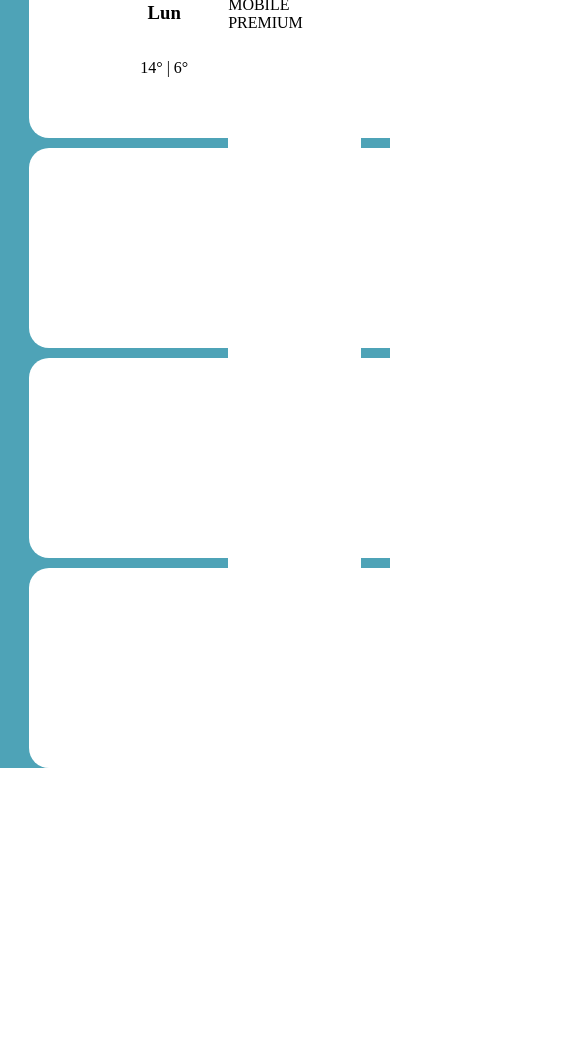
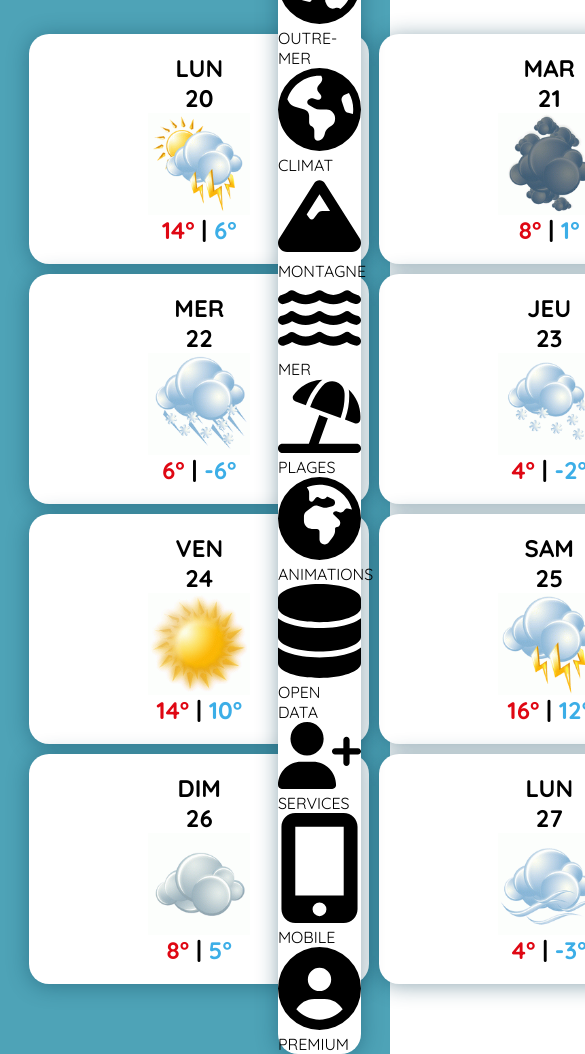
Before and after one commit to K-PPZ/365_Jours_De_Soleil, a website built with Vite: page index.html in a window 390 px wide. Shown: the part 377-1431 px from the top of the page, 585 px wide, since content can reach past the window. Before the commit the page ends 1145 px from the top, so only its background shows below. Built offline with nearby package versions, Linux system fonts and the light colour scheme; files whose address does not match are found by name.

Commit message:
meteo js

```diff
--- a/css/style.scss
+++ b/css/style.scss
@@ -17,6 +17,7 @@ $bg_color_main: #4EA3B7;
 
 * {
     box-sizing: border-box;
+    font-family: $police_default;
 }
 
 // NORMALISE //
@@ -107,6 +108,8 @@ $bg_color_main: #4EA3B7;
                     & h2 {
                         margin: 0 0 50px 0;
                         width: 100%;
+                        font-family: $police_default;
+                        font-size: 2rem;
                     }
 
                     & #articles_meteo {
@@ -121,12 +124,33 @@ $bg_color_main: #4EA3B7;
                     & article {
                         @include centrer();
                         background-color: white;
-                        width: 270px;
-                        height: 200px;
+                        width: 340px;
+                        height: 230px;
                         border-radius: 20px;
+                        box-shadow: 0 2px 21px 0px rgb(14 66 89 / 45%);
+
+                        & h3 {
+                            text-transform: uppercase;
+                            margin: 0;
+                            font-size: 1.5rem;
+                        }
 
                         & img {
-                            width: 100%;
+                            width: 30%;
+                        }
+
+                        & p {
+                            margin: 0;
+                            font-size: 1.5rem;
+                            font-weight: bold;
+
+                            & .best_num {
+                                color: #DF0713;
+                            }
+
+                            & .low_num {
+                                color: #3CAEE7;
+                            }
                         }
                     }
 
@@ -141,9 +165,11 @@ $bg_color_main: #4EA3B7;
                 }
 
                 & nav {
-                    width: 40%;
+                    width: 25%;
                     height: 100%;
                     background-color: white;
+                    border-radius: 20px;
+                    box-shadow: 0 2px 21px 0px rgb(14 66 89 / 45%);
 
                     & ul {
                         list-style: none;
--- a/index.html
+++ b/index.html
@@ -46,74 +46,66 @@
     <main>
       <div id="meteo_nav_secondaire">
         <section>
-          <h2 id="num_prevision">prevision à 8 jours</h2>
+          <h2 id="num_prevision">Prévision à 8 jours</h2>
 
           <div id="articles_meteo">
-            <article id="article_1">
-              <h3>Lun</h3>
-              <!-- <img src="img/img_meteo/chance-storm.png" alt="#"> -->
-              <p><span class="best_num">14°</span> | <span class="low_num">6°</span></p>
-            </article>
-
-            <article id="article_2"></article>
-
-            <article id="article_3"></article>
-
-            <article id="article_4"></article>
-
-            <article id="article_5"></article>
-
-            <article id="article_6"></article>
-
-            <article id="article_7"></article>
-
-            <article id="article_8"></article>
           </div>
         </section>
 
         <nav>
           <ul>
             <li>
+              <img src="img/icons/vigilance.svg" alt="#">
               <a id="a_vigilance" href="#">vigilance</a>
             </li>
 
             <li>
+              <img src="img/icons/outre_mer.svg" alt="#">
               <a id="a_outre_mer" href="#">outre-mer</a>
             </li>
 
             <li>
+              <img src="img/icons/climat.svg" alt="#">
               <a id="a_climat" href="#">climat</a>
             </li>
 
             <li>
+              <img src="img/icons/mountain-solid.svg" alt="#">
               <a id="a_montagne" href="#">montagne</a>
             </li>
 
             <li>
+              <img src="img/icons/water-solid.svg" alt="#">
               <a id="a_mer" href="#">mer</a>
             </li>
 
             <li>
+              <img src="img/icons/plages.svg" alt="#">
               <a id="a_plages" href="#">plages</a>
             </li>
 
             <li>
+              <img src="img/icons/animations.svg" alt="#">
               <a id="a_animations" href="#">animations</a>
             </li>
 
             <li>
+              <img src="img/icons/open_data.svg" alt="#">
               <a id="a_open_data" href="#">open data</a>
             </li>
 
             <li>
+              <img src="img/icons/services.svg" alt="#">
               <a id="a_services" href="#">services</a>
             </li>
 
             <li>
+              <img src="img/icons/mobile-screen-button-solid.svg" alt="#">
               <a id="a_mobile" href="#">mobile</a>
             </li>
 
             <li>
+              <img src="img/icons/premium.svg" alt="#">
               <a id="a_premium" href="#">premium</a>
             </li>
           </ul>
--- a/js/app.js
+++ b/js/app.js
@@ -0,0 +1,103 @@
+let articles_meteo = document.getElementById("articles_meteo");
+
+const meteo = [
+    {
+        day: "lun",
+        date: "20",
+        img: "img/img_meteo/chance-storm.png",
+        bestnum: "14°",
+        low_num: "6°",
+    },
+
+    {
+        day: "mar",
+        date: "21",
+        img: "img/img_meteo/smoke.png",
+        bestnum: "8°",
+        low_num: "1°",
+    },
+
+    {
+        day: "mer",
+        date: "22",
+        img: "img/img_meteo/blizzard.png",
+        bestnum: "6°",
+        low_num: "-6°",
+    },
+
+    {
+        day: "jeu",
+        date: "23",
+        img: "img/img_meteo/snow.png",
+        bestnum: "4°",
+        low_num: "-2°",
+    },
+
+    {
+        day: "ven",
+        date: "24",
+        img: "img/img_meteo/hazy.png",
+        bestnum: "14°",
+        low_num: "10°",
+    },
+
+    {
+        day: "sam",
+        date: "25",
+        img: "img/img_meteo/thunder-storm.png",
+        bestnum: "16°",
+        low_num: "12°",
+    },
+
+    {
+        day: "dim",
+        date: "26",
+        img: "img/img_meteo/fog.png",
+        bestnum: "8°",
+        low_num: "5°",
+    },
+
+    {
+        day: "lun",
+        date: "27",
+        img: "img/img_meteo/wind.png",
+        bestnum: "4°",
+        low_num: "-3°",
+    }
+];
+
+for (let i = 0; i < 8; i++) {
+    let new_article = document.createElement("article");
+    new_article.id = i;
+    articles_meteo.appendChild(new_article);
+
+    let new_h3 = document.createElement("h3");
+    new_h3.innerText = meteo[i].day;
+    new_article.appendChild(new_h3);
+
+    let new_p = document.createElement("p");
+    new_p.innerText = meteo[i].date;
+    new_article.appendChild(new_p);
+
+    let new_img = document.createElement("img");
+    new_img.src = meteo[i].img;
+    new_article.appendChild(new_img);
+
+    let new_p_num = document.createElement("p");
+
+    let new_span_best_num = document.createElement("span");
+    new_span_best_num.classList.add("best_num");
+    new_span_best_num.innerText = meteo[i].bestnum;
+    new_p_num.appendChild(new_span_best_num);
+
+    let new_span_separateur = document.createElement("span");
+    new_span_separateur.innerText = " | ";
+    new_p_num.appendChild(new_span_separateur);
+
+    let new_span_low_num = document.createElement("span");
+    new_span_low_num.classList.add("low_num");
+    new_span_low_num.innerText = meteo[i].low_num;
+    new_p_num.appendChild(new_span_low_num);
+
+    new_article.appendChild(new_p_num);
+}
```
